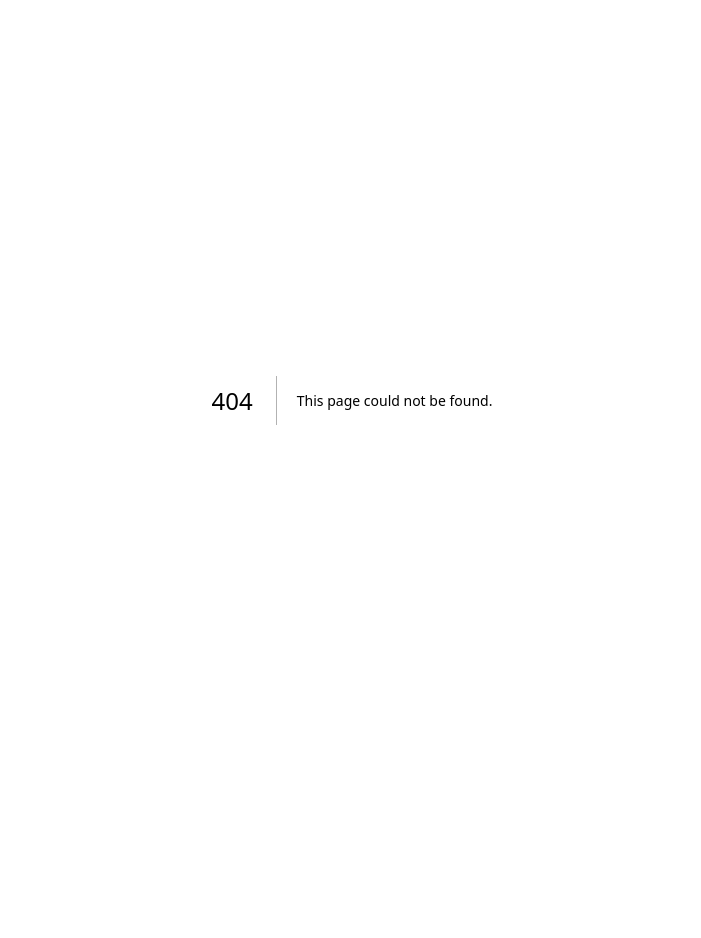
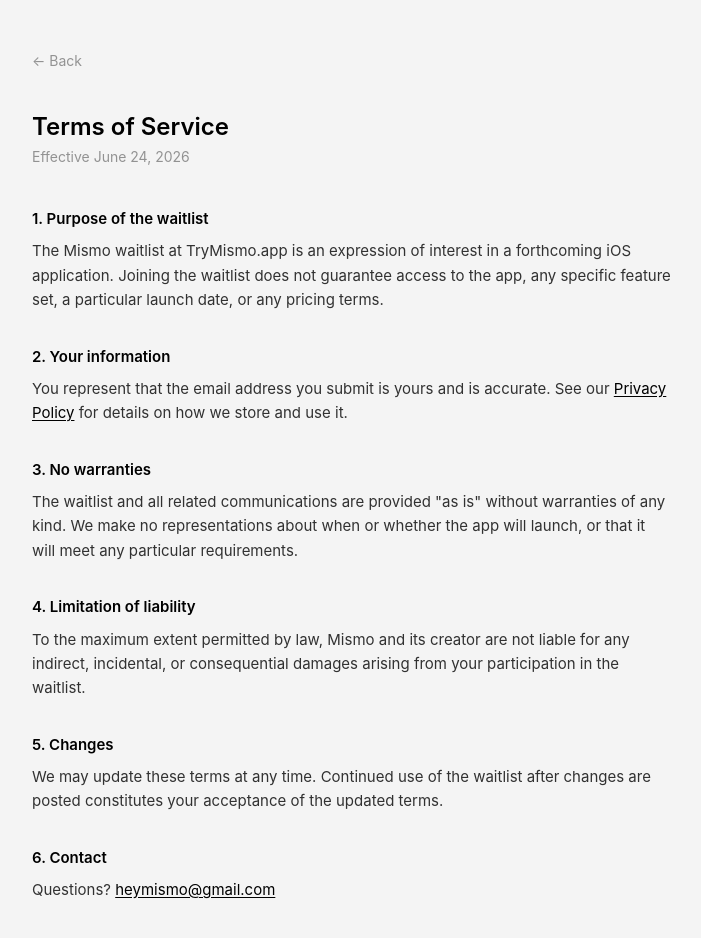
Before and after one commit to damianizaguirre/try-mismo, a Next.js app: page /terms in a window 1280 px wide. Before the commit this address had no page. Shown: the top 938 px of the page, without its empty margins (288-989 px from the left). Before the commit the page ends 800 px from the top, so only its background shows below. Built offline with nearby package versions, Linux system fonts and the light colour scheme.

Commit message:
Add terms of service page

```diff
--- /dev/null
+++ b/app/terms/page.tsx
@@ -0,0 +1,94 @@
+import Link from 'next/link'
+import type { Metadata } from 'next'
+
+export const metadata: Metadata = {
+  title: 'Terms of Service — Mismo',
+}
+
+const SF = '-apple-system, BlinkMacSystemFont, "SF Pro Display", sans-serif'
+
+export default function TermsPage() {
+  return (
+    <main
+      className="min-h-screen bg-[#f4f4f4] px-6 py-12"
+      style={{ fontFamily: SF }}
+    >
+      <div className="mx-auto max-w-[640px]">
+        <Link
+          href="/"
+          className="inline-flex items-center gap-1 text-black/40 hover:text-black/70 transition-colors mb-10 text-sm"
+        >
+          ← Back
+        </Link>
+
+        <h1 className="text-2xl font-semibold text-black mb-1">Terms of Service</h1>
+        <p className="text-sm text-black/40 mb-10">Effective June 24, 2026</p>
+
+        <section className="space-y-8 text-[15px] leading-relaxed text-black/80">
+          <div>
+            <h2 className="font-semibold text-black mb-2">1. Purpose of the waitlist</h2>
+            <p>
+              The Mismo waitlist at TryMismo.app is an expression of interest in a forthcoming
+              iOS application. Joining the waitlist does not guarantee access to the app, any
+              specific feature set, a particular launch date, or any pricing terms.
+            </p>
+          </div>
+
+          <div>
+            <h2 className="font-semibold text-black mb-2">2. Your information</h2>
+            <p>
+              You represent that the email address you submit is yours and is accurate. See
+              our{' '}
+              <Link
+                href="/privacy"
+                className="text-black underline underline-offset-2 hover:text-black/60 transition-colors"
+              >
+                Privacy Policy
+              </Link>{' '}
+              for details on how we store and use it.
+            </p>
+          </div>
+
+          <div>
+            <h2 className="font-semibold text-black mb-2">3. No warranties</h2>
+            <p>
+              The waitlist and all related communications are provided &quot;as is&quot; without
+              warranties of any kind. We make no representations about when or whether the app
+              will launch, or that it will meet any particular requirements.
+            </p>
+          </div>
+
+          <div>
+            <h2 className="font-semibold text-black mb-2">4. Limitation of liability</h2>
+            <p>
+              To the maximum extent permitted by law, Mismo and its creator are not liable for
+              any indirect, incidental, or consequential damages arising from your participation
+              in the waitlist.
+            </p>
+          </div>
+
+          <div>
+            <h2 className="font-semibold text-black mb-2">5. Changes</h2>
+            <p>
+              We may update these terms at any time. Continued use of the waitlist after changes
+              are posted constitutes your acceptance of the updated terms.
+            </p>
+          </div>
+
+          <div>
+            <h2 className="font-semibold text-black mb-2">6. Contact</h2>
+            <p>
+              Questions?{' '}
+              <a
+                href="mailto:heymismo@gmail.com"
+                className="text-black underline underline-offset-2 hover:text-black/60 transition-colors"
+              >
+                heymismo@gmail.com
+              </a>
+            </p>
+          </div>
+        </section>
+      </div>
+    </main>
+  )
+}
```
